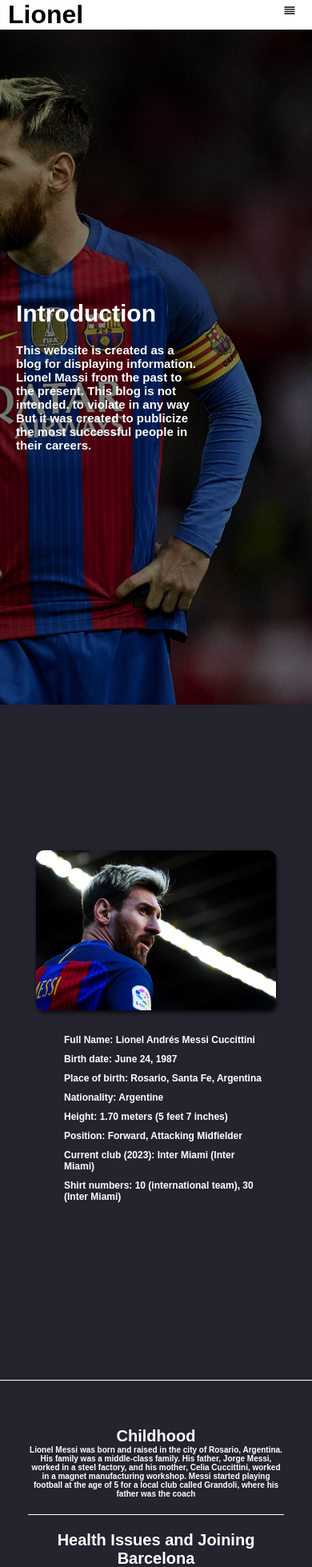
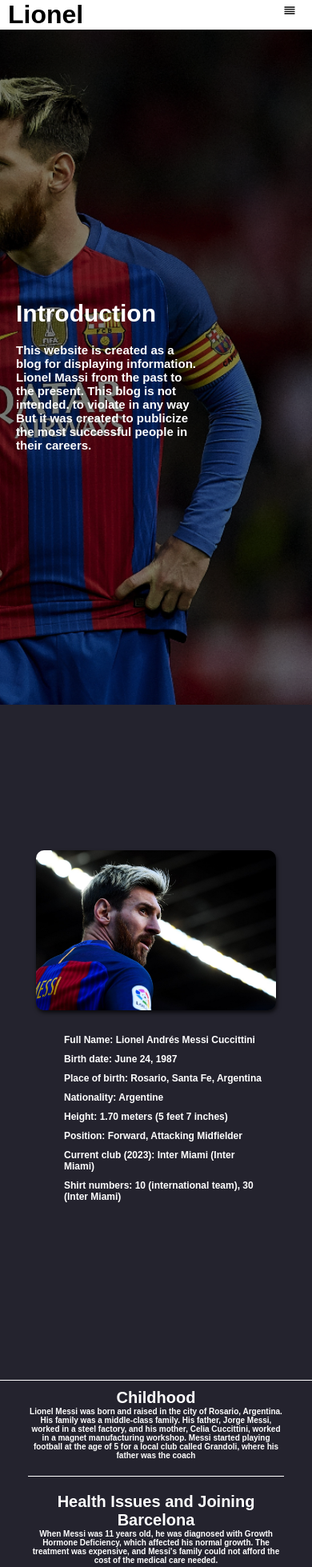
Before and after one commit to Chinnawat797/Messiblog, a React (Create React App) app: page / in a window 390 px wide. Shown: the top 1959 px of the page at 80% size. Built offline with nearby package versions, Linux system fonts and the light colour scheme.

Commit message:
fixed somesection

```diff
--- a/src/Respon.css
+++ b/src/Respon.css
@@ -80,7 +80,7 @@
     }
 
     .Childhood{
-        height: 40vh;
+        height: auto;
         margin-top: 0;
         border-top: 1px solid #fff;
         padding: 10px 10px;
```
